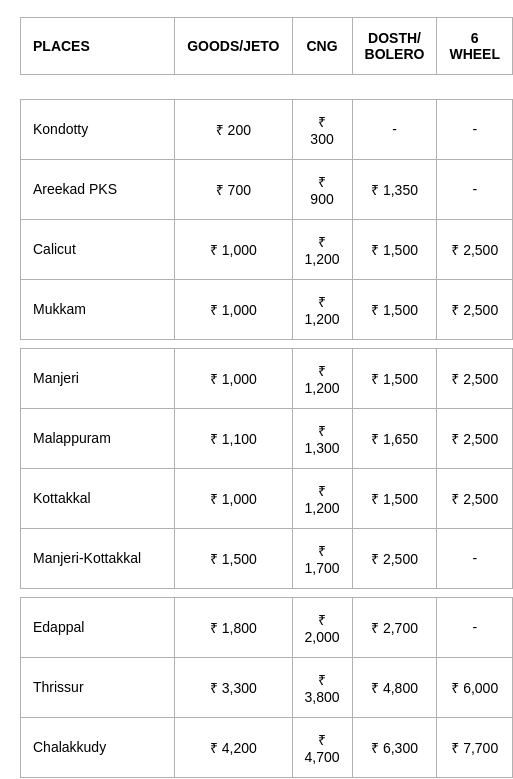
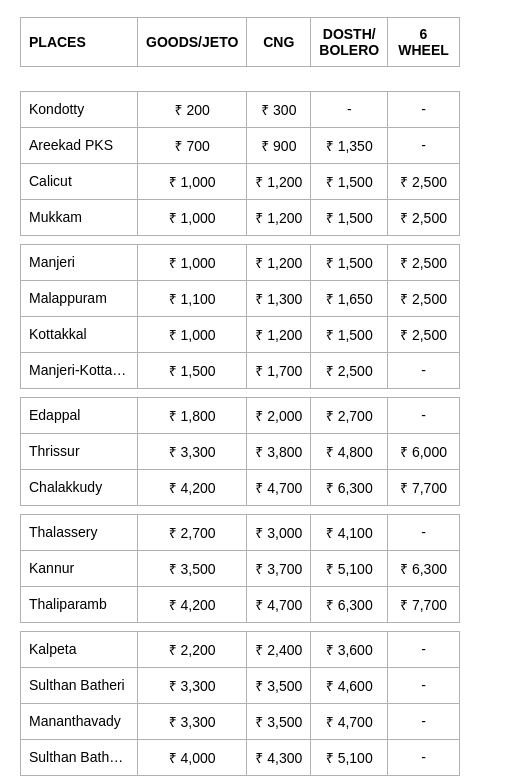
Before and after one commit to pndashraf/DT, a plain HTML site: page index.html in a window 390 px wide. Shown: the part 101-880 px from the top of the page, 513 px wide, since content can reach past the window. Drawn offline with Linux system fonts and the light colour scheme.

Commit message:
Update index.html

```diff
--- a/index.html
+++ b/index.html
@@ -3,7 +3,7 @@
 <head>
     <meta charset="UTF-8">
     <meta name="viewport" content="width=device-width, initial-scale=1.0">
-    <title>DT Vehicle Fare</title>
+    <title>Fare Table</title>
     <style>
         body {
             font-family: Arial, sans-serif;
@@ -37,7 +37,12 @@
         }
 
         @media (max-width: 600px) {
-
+            table, th, td {
+                font: 14px;
+            }
+            td {
+                max-width: 100px;
+            }
         }
 
 
@@ -52,9 +57,15 @@
 
 
         th, td {
-            padding: 12px;
+            padding: 8px;
             text-align: center;
             border: 1px solid #b1b1b1;
+        }
+
+        td {
+            white-space: nowrap;
+            overflow: hidden;
+            text-overflow: ellipsis;
         }
 
         tr:nth-child(even) {
```
